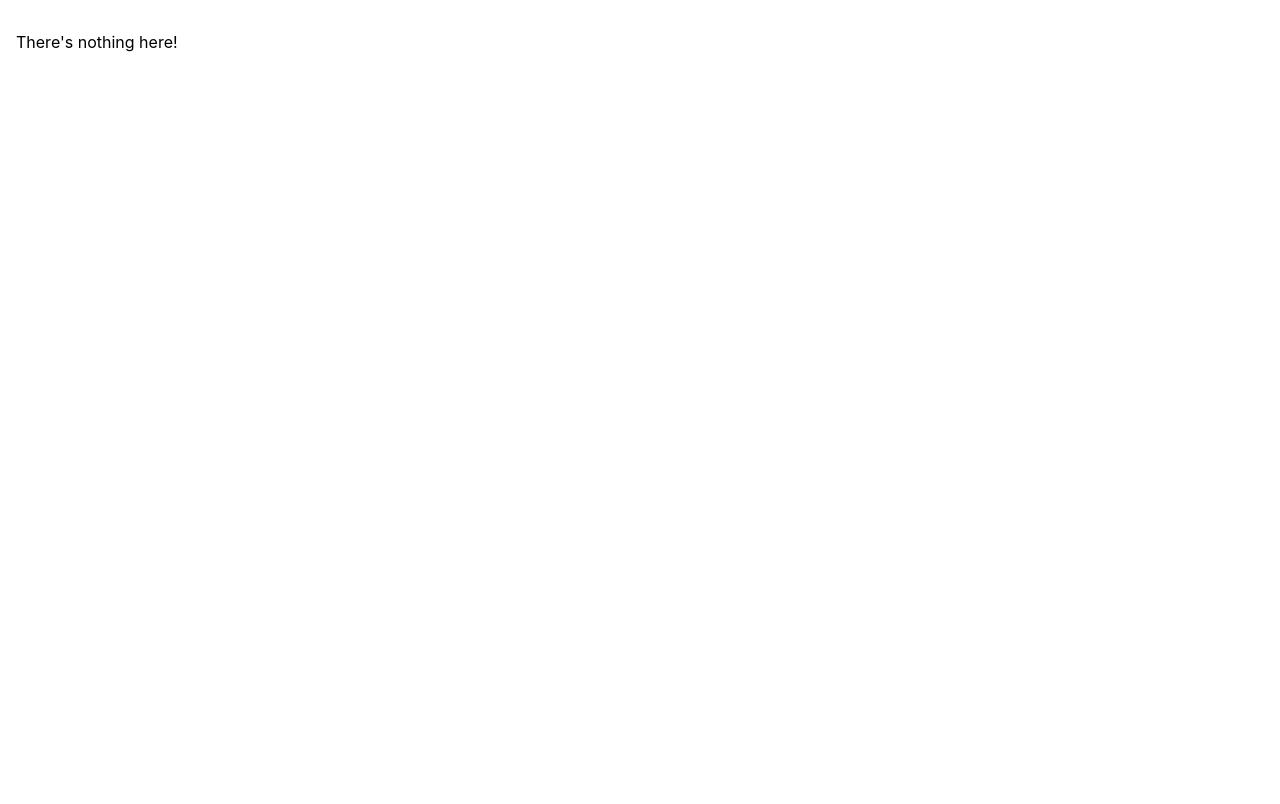
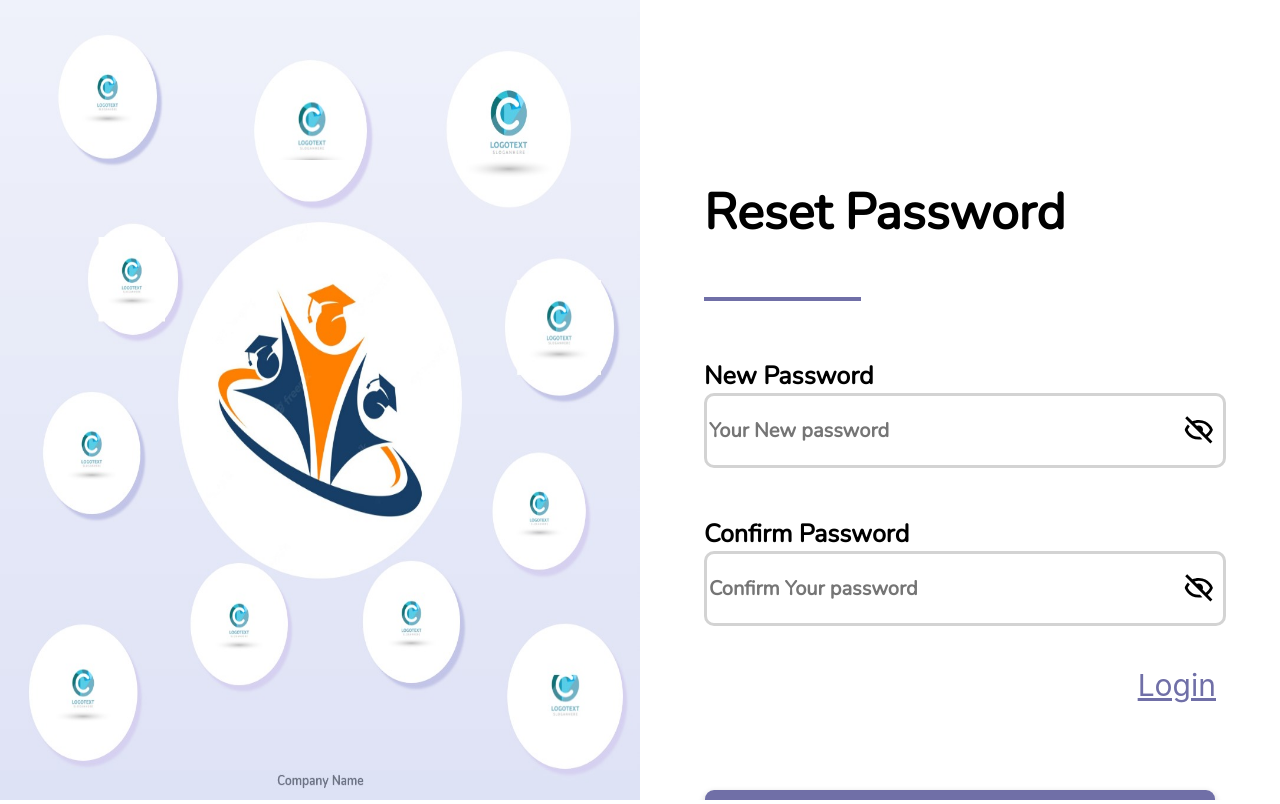
Before and after one commit to MinaSameh1/forgetpass_test, a React (Vite) app: page /resetpass/1 in a window 1280 px wide. Built offline with nearby package versions, Linux system fonts and the light colour scheme; no server answers.

Commit message:
refactored show

```diff
--- a/src/App.tsx
+++ b/src/App.tsx
@@ -14,7 +14,7 @@ function App() {
         <Route path='' element={<LoginPage />}>
           <Route path='/' element={<LoginForm />} />
           <Route path='/login' element={<LoginForm />} />
-          <Route path='/resetpass' element={<ResetPass />} />
+          <Route path='/resetpass/:token' element={<ResetPass />} />
           <Route path='/forgotpass' element={<ForgotPass />} />
         </Route>
         <Route path='/setup' element={<AdminDashboard />} />
--- a/src/components/Resetpass/resetpass.tsx
+++ b/src/components/Resetpass/resetpass.tsx
@@ -1,13 +1,21 @@
-import { useState } from 'react'
+import { useEffect, useState } from 'react'
 import { BiHide, BiShow } from 'react-icons/bi'
-import { Link, useNavigate } from 'react-router-dom'
-import { updatePassAPI } from './../../api'
+import { Link, useNavigate, useParams } from 'react-router-dom'
+import { axiosOnline, updatePassAPI } from './../../api'
 import './resetpass.css'
+
+interface show {
+  showPass: boolean
+  showConfPass: boolean
+}
 
 export const ResetPass: React.FC = () => {
   const navigate = useNavigate()
-  const [showPass, setShowPass] = useState<boolean>(false)
-  const [showConfPass, setShowConfPass] = useState<boolean>(false)
+  const params = useParams()
+  const [showPass, setShowPass] = useState<show>({
+    showPass: false,
+    showConfPass: false,
+  })
   const [error, setError] = useState<boolean>(false)
 
   const handleSubmit = async (e: React.FormEvent<HTMLFormElement>) => {
@@ -21,6 +29,24 @@ export const ResetPass: React.FC = () => {
     }
   }
 
+  useEffect(() => {
+      const verifyToken = async () => {
+      const token = params.token
+      // Check that the token is correct
+      const res = await axiosOnline.get(`/api/user/${token}`)
+      console.log(res) // TODO: Remove debug msg
+      if (res.status === 200) {
+        setError(false)
+      }
+      else {
+        // If not navigate back
+        navigate('/404', { replace: true })
+      }
+    }
+
+    verifyToken()
+  }, [params])
+
   return (
     <>
       <form className='login-form' onSubmit={(event) => handleSubmit(event)}>
@@ -32,21 +58,31 @@ export const ResetPass: React.FC = () => {
           <input
             className='login-input'
             name='pass'
-            type={showPass ? 'text' : 'password'}
+            type={showPass.showPass ? 'text' : 'password'}
             placeholder='Your New password'
             required
           />
-          {showPass ? (
+          {showPass.showPass ? (
             <BiShow
               className='login-show'
               title='Show Password'
-              onClick={() => setShowPass(!showPass)}
+              onClick={() =>
+                setShowPass({
+                  showPass: !showPass.showPass,
+                  showConfPass: showPass.showConfPass,
+                })
+              }
             />
           ) : (
             <BiHide
               className='login-show'
               title='Hide password'
-              onClick={() => setShowPass(!showPass)}
+              onClick={() =>
+                setShowPass({
+                  showPass: !showPass.showPass,
+                  showConfPass: showPass.showConfPass,
+                })
+              }
             />
           )}
         </div>
@@ -57,20 +93,26 @@ export const ResetPass: React.FC = () => {
             className='login-input'
             placeholder='Confirm Your password'
             name='confPass'
-            type={showConfPass ? 'text' : 'password'}
+            type={showPass.showConfPass ? 'text' : 'password'}
             required
           />
-          {showConfPass ? (
+          {showPass.showConfPass ? (
             <BiShow
               className='login-show'
               title='Show Password'
-              onClick={() => setShowConfPass(!showConfPass)}
+              onClick={() => setShowPass({
+                showPass: showPass.showPass,
+                showConfPass: !showPass.showConfPass
+              })}
             />
           ) : (
             <BiHide
               className='login-show'
               title='Hide password'
-              onClick={() => setShowConfPass(!showConfPass)}
+              onClick={() => setShowPass({
+                showPass: showPass.showPass,
+                showConfPass: !showPass.showConfPass
+              })}
             />
           )}
           <br />
```
